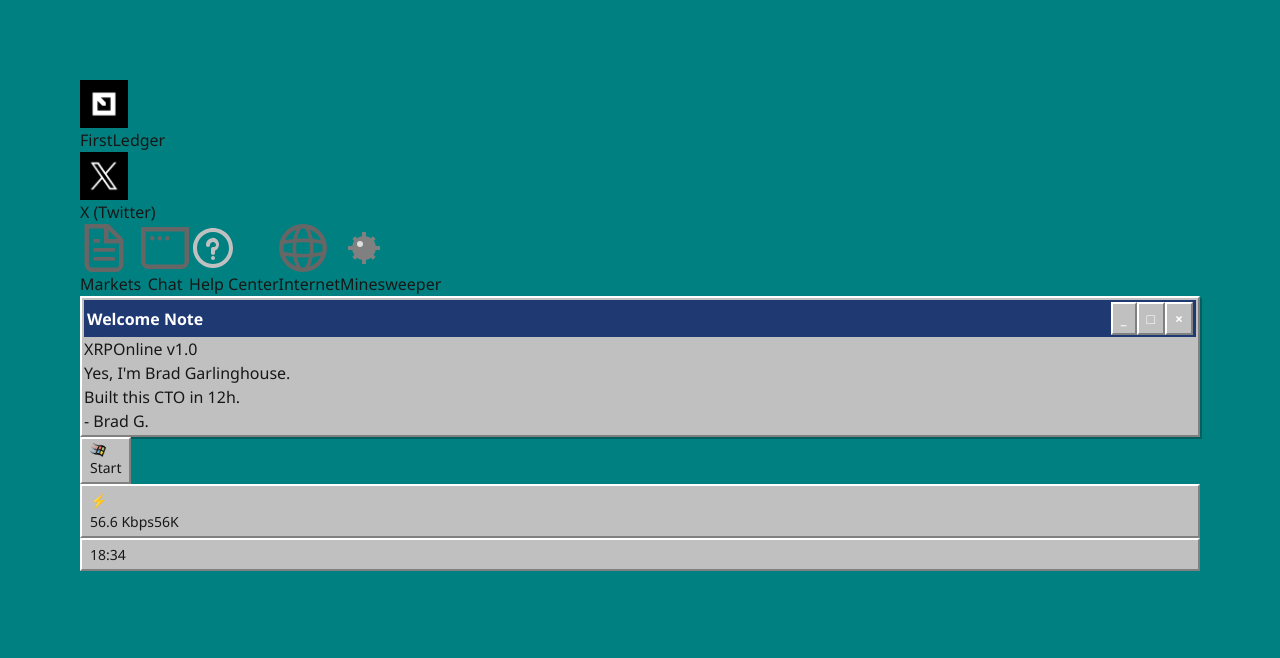
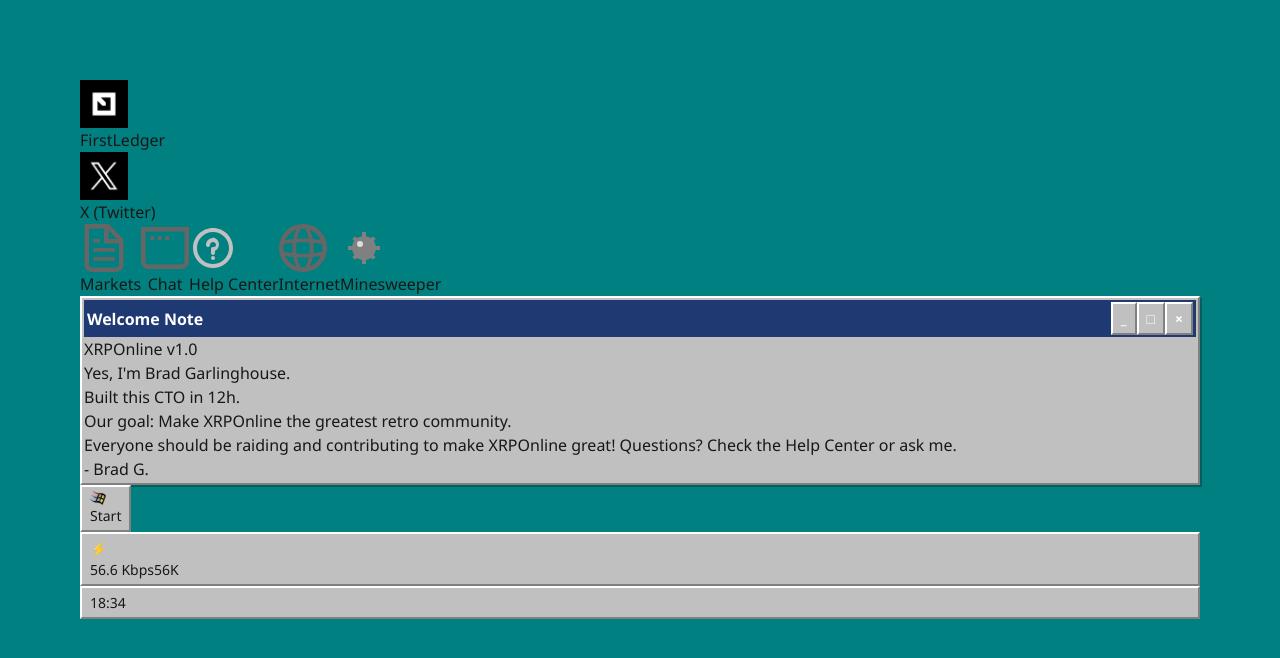
Before and after one commit to xrplto/xrponline-init, a Next.js app: page / in a window 1280 px wide. Shown: the top 658 px of the page. Built offline with nearby package versions, Linux system fonts and the light colour scheme.

Commit message:
ui update

```diff
--- a/src/app/page.tsx
+++ b/src/app/page.tsx
@@ -251,6 +251,8 @@
               <div className="text-sm sm:text-lg font-bold text-[#1f3973]">XRPOnline v1.0</div>
               <div className="text-[10px] sm:text-sm space-y-0.5 sm:space-y-2">
                 <p>Yes, I&apos;m Brad Garlinghouse.<br/>Built this CTO in 12h.</p>
+                <p>Our goal: Make XRPOnline the greatest retro community.</p>
+                <p>Everyone should be raiding and contributing to make XRPOnline great! Questions? Check the Help Center or ask me.</p>
                 <p className="mt-2 text-right">- Brad G.</p>
               </div>
             </div>
```
